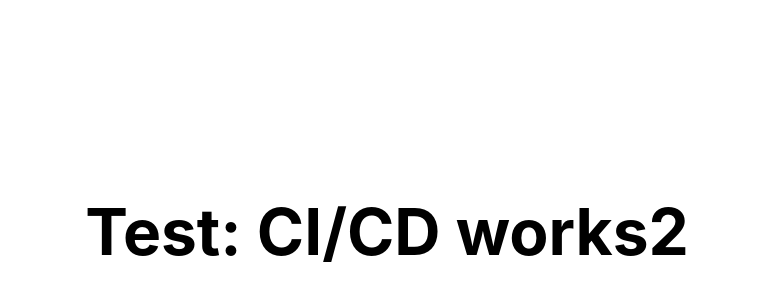
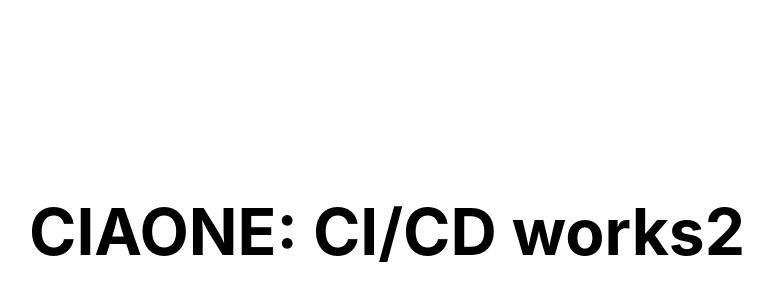
Before and after one commit to domenicofalco/dfalco.com, a Next.js app: page / in a window 1280 px wide. Shown: the part 168-468 px from the top of the page, without its empty margins (253-1026 px from the left). Built offline with nearby package versions, Linux system fonts and the light colour scheme.

Commit message:
new commit

```diff
--- a/pages/index.js
+++ b/pages/index.js
@@ -9,7 +9,7 @@
         <link rel="icon" href="/favicon.ico" />
       </Head>
 
-      <h1 className={styles.title}>Test: CI/CD works2</h1>
+      <h1 className={styles.title}>CIAONE: CI/CD works2</h1>
     </div>
   );
 }
```
Also changed, not shown: .gitlab-ci.yml.
